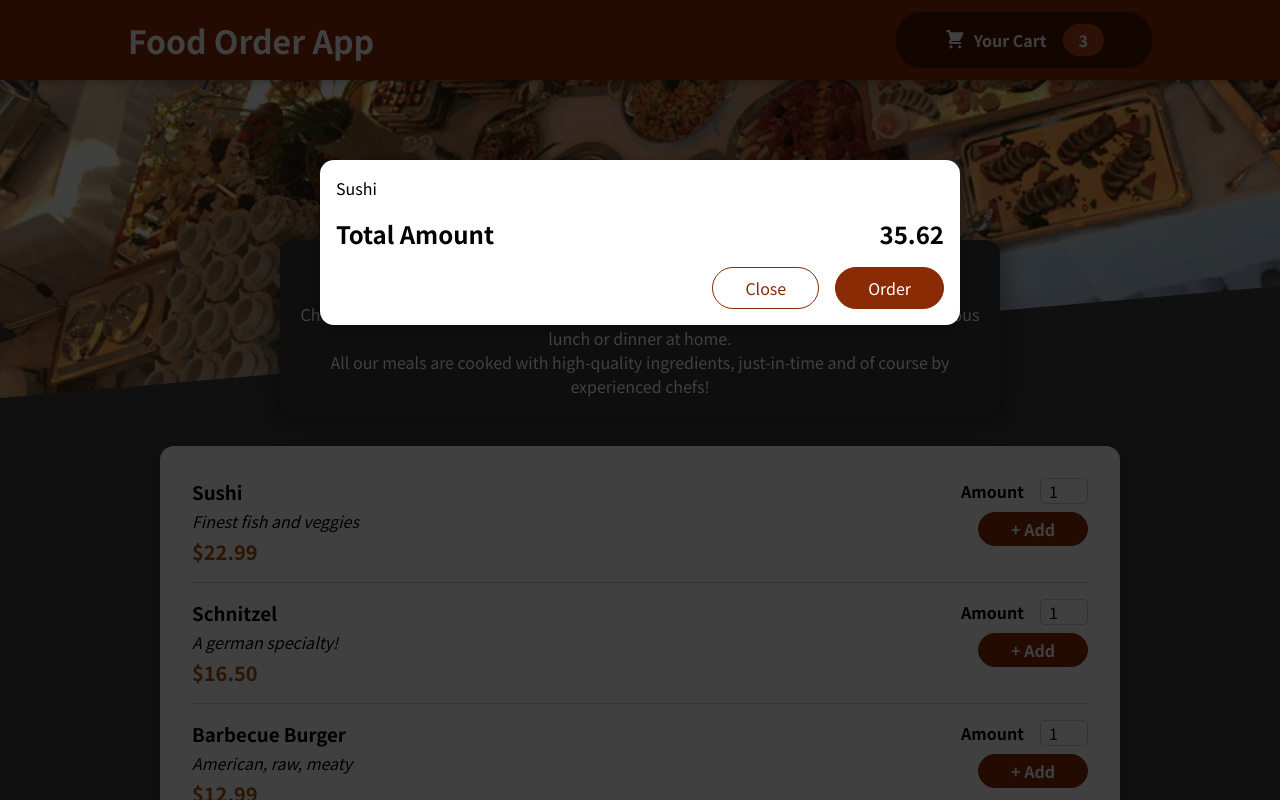
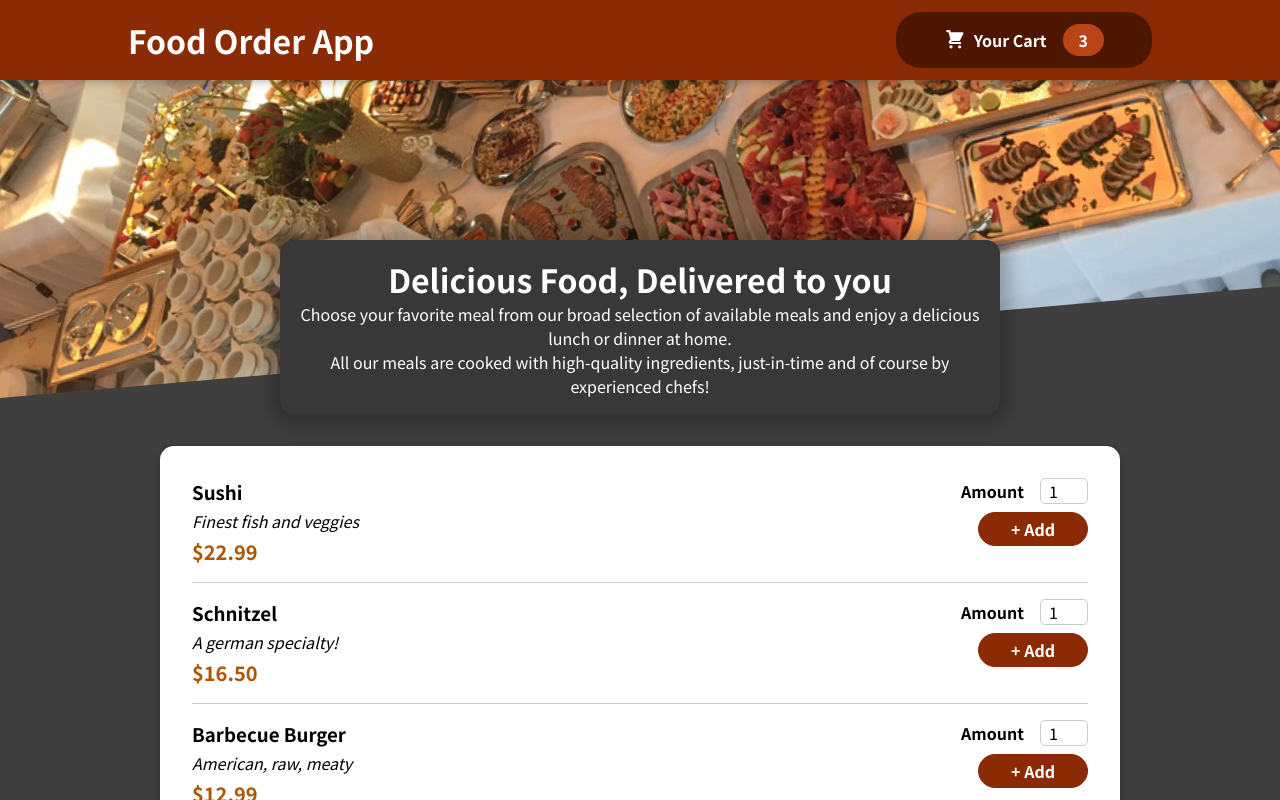
Before and after one commit to kishan-aghera/food-order-app, a React (Create React App) app: page / in a window 1280 px wide. Shown: the top 800 px of the page. Built offline with nearby package versions, Linux system fonts and the light colour scheme.

Commit message:
Managing Cart & Modal State

```diff
--- a/src/App.js
+++ b/src/App.js
@@ -1,4 +1,4 @@
-import { Fragment } from 'react';
+import { Fragment, useState } from 'react';
 
 import './App.css';
 
@@ -7,10 +7,20 @@
 import Cart from './components/Cart/Cart';
 
 const App = () => {
+  const [cartIsShown, setCartIsShown] = useState(false);
+
+  const showCartHandler = () => {
+    setCartIsShown(true);
+  }
+
+  const hideCartHandler = () => {
+    setCartIsShown(false);
+  }
+
   return (
     <Fragment>
-      <Cart />
-      <Header />
+      {cartIsShown && <Cart onClose={hideCartHandler} />}
+      <Header onShowCart={showCartHandler} />
       <main>
         <Meals />
       </main>
--- a/src/components/Cart/Cart.js
+++ b/src/components/Cart/Cart.js
@@ -21,15 +21,15 @@
   );
 
   return (
-    <Modal>
+    <Modal onClose={props.onClose}>
       {cartItems}
       <div className={classes.total}>
         <span>Total Amount</span>
         <span>35.62</span>
       </div>
       <div className={classes.actions}>
-        <button className={classes['button--alt']}>Close</button>
-        <button className={classes.button}>Order</button>
+        <button className={classes['button--alt']} onClick={props.onClose}>Close</button>
+        <button className={classes.button} >Order</button>
       </div>
     </Modal>
   )
--- a/src/components/Layout/Header.js
+++ b/src/components/Layout/Header.js
@@ -11,7 +11,7 @@
     <Fragment>
       <header className={classes.header}>
         <h1>Food Order App</h1>
-        <HeaderCartButton />
+        <HeaderCartButton onClick={props.onShowCart} />
       </header>
       <div className={classes['main-image']}>
         <img src={mealsImage} alt="A table full of delicious food!" />
--- a/src/components/Layout/HeaderCartButton.js
+++ b/src/components/Layout/HeaderCartButton.js
@@ -4,9 +4,9 @@
 
 import CartIcon from '../Cart/CartIcon';
 
-const HeaderCartButton = () => {
+const HeaderCartButton = (props) => {
   return (
-    <button className={classes.button}>
+    <button className={classes.button} onClick={props.onClick}>
       <span className={classes.icon}>
         <CartIcon />
       </span>
--- a/src/components/UI/Modal.js
+++ b/src/components/UI/Modal.js
@@ -5,7 +5,7 @@
 
 const Backdrop = (props) => {
   return (
-    <div className={classes.backdrop} />
+    <div className={classes.backdrop} onClick={props.onClose} />
   )
 }
 
@@ -26,7 +26,7 @@
     <Fragment>
       {
         ReactDOM.createPortal(
-        <Backdrop />,
+        <Backdrop onClose={props.onClose} />,
         portalElement
         )
       }
```
